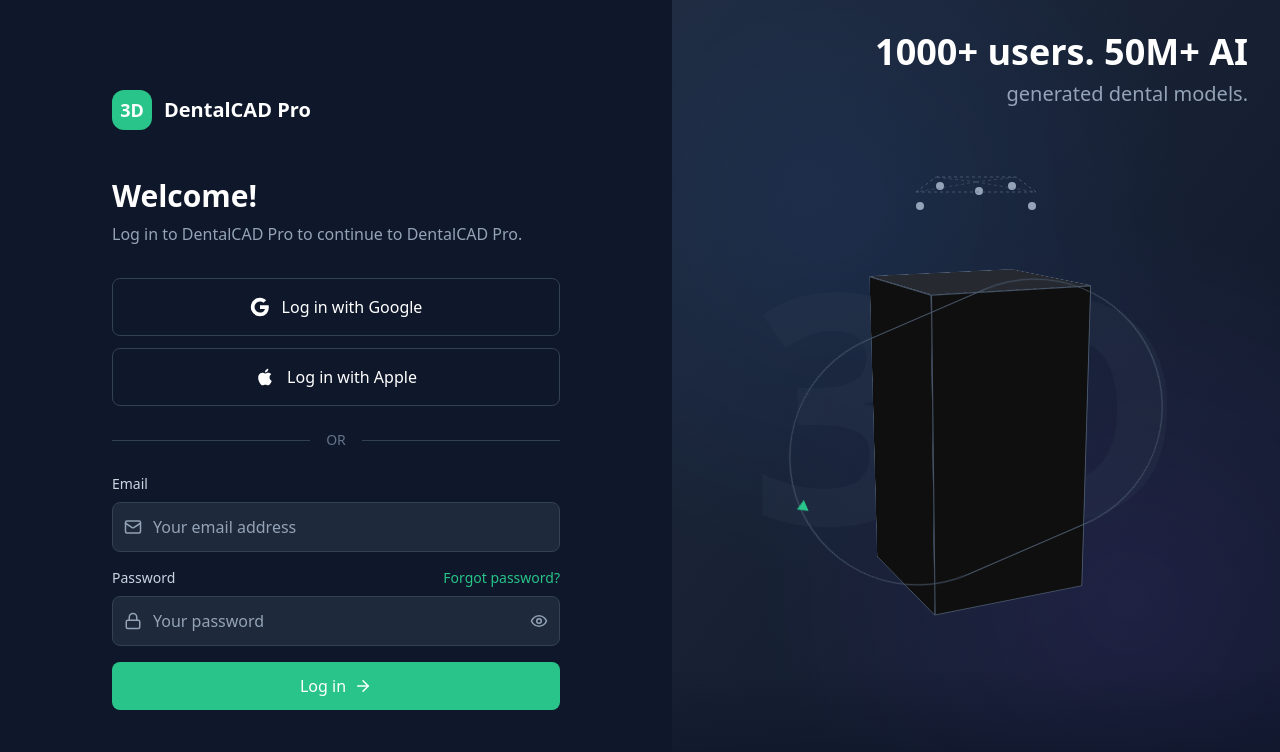
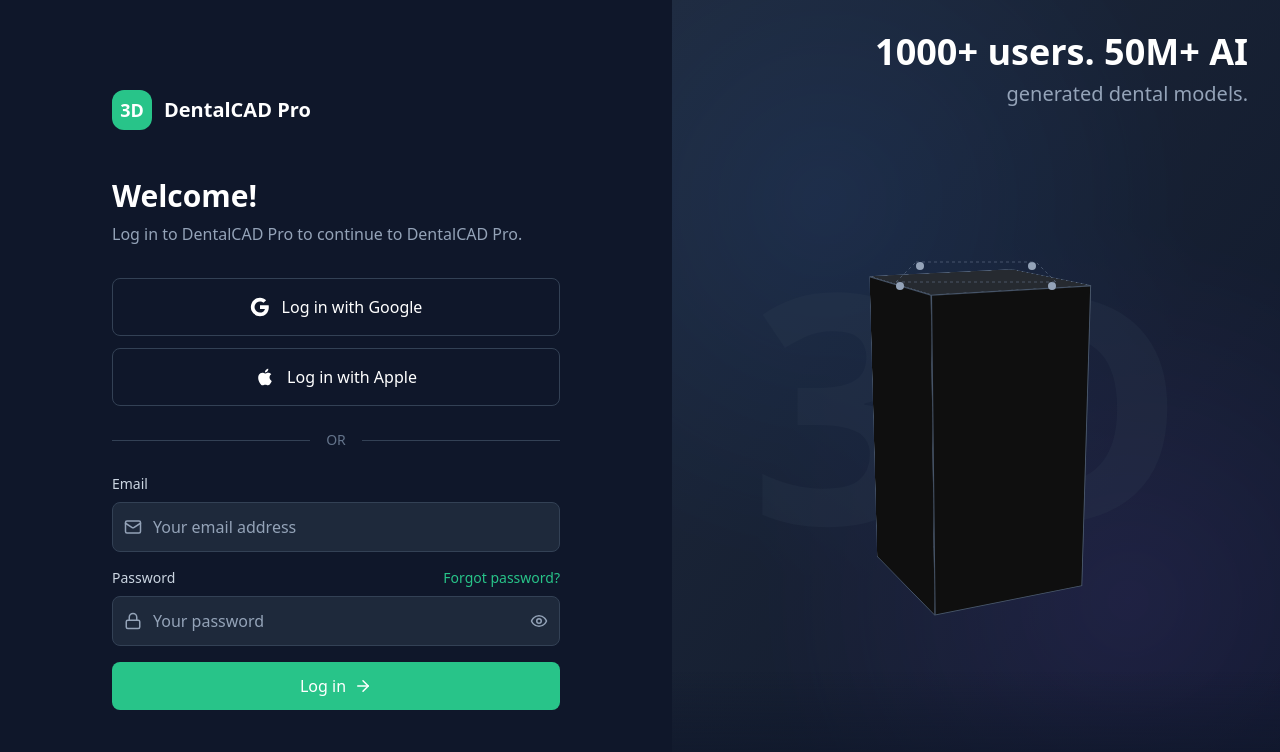
Before and after one commit to TechmaveDesign/cad-software, a React (Vite) app: page / in a window 1280 px wide. Shown: the top 752 px of the page. Built offline with nearby package versions, Linux system fonts and the light colour scheme.

Commit message:
Fix Dots Alignment and Remove Rotating Circle

```diff
--- a/src/components/LoginPage.tsx
+++ b/src/components/LoginPage.tsx
@@ -763,59 +763,29 @@
             </div>
 
             {/* Top Layer Corner Dots with Dashed Lines */}
-            <div className="absolute" style={{ top: '80px', left: '50%', transform: 'translateX(-50%)' }}>
-              {/* Top layer dots positioned around the cube top */}
+            <div className="absolute" style={{ top: '150px', left: '50%', transform: 'translateX(-50%)' }}>
+              {/* 4 corner dots positioned exactly on the cube's top layer corners */}
               <div className="relative">
-                {/* Front left dot */}
-                <div className="absolute w-2 h-2 bg-slate-400 rounded-full" style={{ left: '-60px', top: '-10px' }}></div>
-                {/* Front right dot */}
-                <div className="absolute w-2 h-2 bg-slate-400 rounded-full" style={{ right: '-60px', top: '-10px' }}></div>
-                {/* Back left dot */}
-                <div className="absolute w-2 h-2 bg-slate-400 rounded-full" style={{ left: '-40px', top: '-30px' }}></div>
-                {/* Back right dot */}
-                <div className="absolute w-2 h-2 bg-slate-400 rounded-full" style={{ right: '-40px', top: '-30px' }}></div>
-                {/* Top center dot */}
-                <div className="absolute w-2 h-2 bg-slate-400 rounded-full" style={{ left: '-1px', top: '-25px' }}></div>
+                {/* Front left corner dot */}
+                <div className="absolute w-2 h-2 bg-slate-400 rounded-full" style={{ left: '-80px', top: '0px' }}></div>
+                {/* Front right corner dot */}
+                <div className="absolute w-2 h-2 bg-slate-400 rounded-full" style={{ right: '-80px', top: '0px' }}></div>
+                {/* Back left corner dot */}
+                <div className="absolute w-2 h-2 bg-slate-400 rounded-full" style={{ left: '-60px', top: '-20px' }}></div>
+                {/* Back right corner dot */}
+                <div className="absolute w-2 h-2 bg-slate-400 rounded-full" style={{ right: '-60px', top: '-20px' }}></div>
 
-                {/* Dashed lines connecting the dots around top layer */}
-                <svg className="absolute" style={{ left: '-70px', top: '-40px', width: '140px', height: '60px' }}>
+                {/* Dashed lines connecting the 4 corner dots */}
+                <svg className="absolute" style={{ left: '-90px', top: '-30px', width: '180px', height: '50px' }}>
                   {/* Front edge dashed line */}
-                  <line x1="10" y1="20" x2="130" y2="20" stroke="#64748b" strokeWidth="1" strokeDasharray="3,3" opacity="0.6"/>
+                  <line x1="10" y1="30" x2="170" y2="30" stroke="#64748b" strokeWidth="1" strokeDasharray="3,3" opacity="0.6"/>
+                  {/* Back edge dashed line */}
+                  <line x1="30" y1="10" x2="150" y2="10" stroke="#64748b" strokeWidth="1" strokeDasharray="3,3" opacity="0.6"/>
                   {/* Left edge dashed line */}
-                  <line x1="10" y1="20" x2="30" y2="5" stroke="#64748b" strokeWidth="1" strokeDasharray="3,3" opacity="0.6"/>
+                  <line x1="10" y1="30" x2="30" y2="10" stroke="#64748b" strokeWidth="1" strokeDasharray="3,3" opacity="0.6"/>
                   {/* Right edge dashed line */}
-                  <line x1="130" y1="20" x2="110" y2="5" stroke="#64748b" strokeWidth="1" strokeDasharray="3,3" opacity="0.6"/>
-                  {/* Back edge dashed line */}
-                  <line x1="30" y1="5" x2="110" y2="5" stroke="#64748b" strokeWidth="1" strokeDasharray="3,3" opacity="0.6"/>
-                  {/* Center connecting lines */}
-                  <line x1="70" y1="10" x2="30" y2="5" stroke="#64748b" strokeWidth="1" strokeDasharray="3,3" opacity="0.4"/>
-                  <line x1="70" y1="10" x2="110" y2="5" stroke="#64748b" strokeWidth="1" strokeDasharray="3,3" opacity="0.4"/>
-                  <line x1="70" y1="10" x2="10" y2="20" stroke="#64748b" strokeWidth="1" strokeDasharray="3,3" opacity="0.4"/>
-                  <line x1="70" y1="10" x2="130" y2="20" stroke="#64748b" strokeWidth="1" strokeDasharray="3,3" opacity="0.4"/>
+                  <line x1="170" y1="30" x2="150" y2="10" stroke="#64748b" strokeWidth="1" strokeDasharray="3,3" opacity="0.6"/>
                 </svg>
-              </div>
-            </div>
-
-            {/* Orbital Circle with Arrow */}
-            <div className="absolute inset-0 flex items-center justify-center">
-              <div
-                className="w-96 h-96 border border-slate-600 rounded-full relative"
-                style={{
-                  animation: 'rotate 8s linear infinite',
-                  transform: 'rotateX(75deg)'
-                }}
-              >
-                {/* Arrow on the circle */}
-                <div
-                  className="absolute -top-1 left-1/2 transform -translate-x-1/2"
-                  style={{
-                    width: '0',
-                    height: '0',
-                    borderLeft: '6px solid transparent',
-                    borderRight: '6px solid transparent',
-                    borderBottom: '10px solid #28c489'
-                  }}
-                ></div>
               </div>
             </div>
           </div>
```
